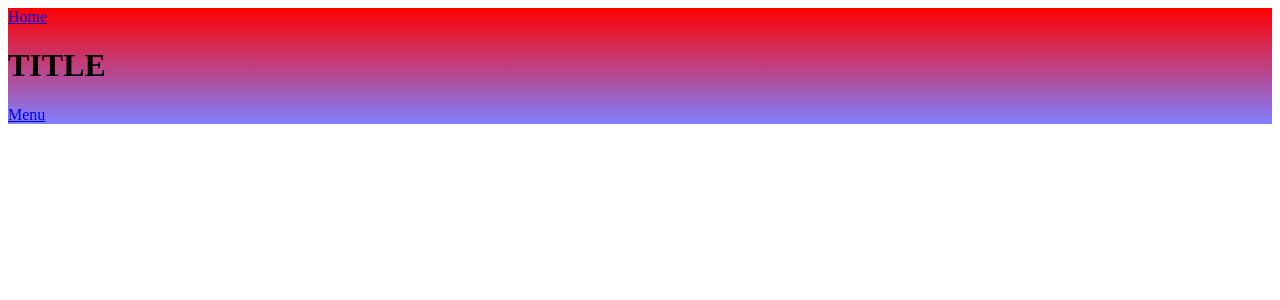
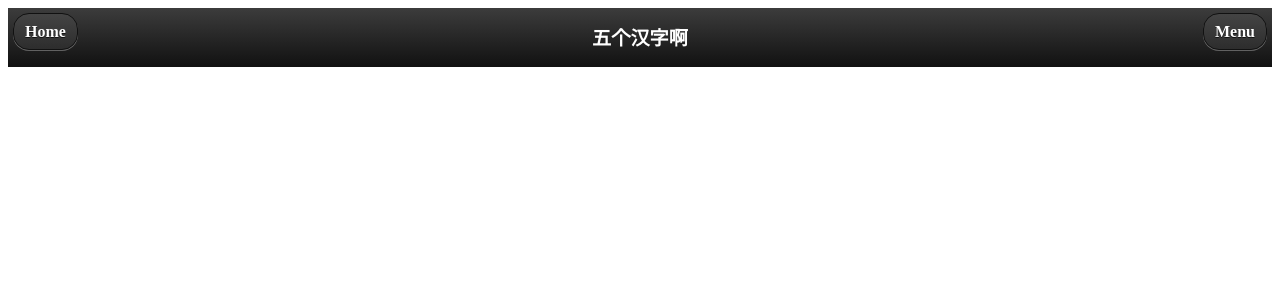
Before and after one commit to jfengsky/jigsaw, a PHP site: page /dpl/dpl.html in a window 1280 px wide. Shown: the top 300 px of the page. Run offline with PHP 8.4, Linux system fonts and the light colour scheme; style sheets or scripts are compiled from the project's sources.

Commit message:
modify dpl

```diff
--- a/assets/css/ui.css
+++ b/assets/css/ui.css
@@ -3,9 +3,80 @@
  * Author: jiangfeng (jfengsky@gmail.com)
  * Update: 2013-05-27 11:18
  */
-/* line 7, ../sass/ui.scss */
+/* line 8, ../sass/ui.scss */
+body {
+  position: relative;
+  -webkit-transition: left .2s ease;
+}
+
+/* line 13, ../sass/ui.scss */
 .header {
-  background: -moz-linear-gradient(top, red, rgba(0, 0, 255, 0.5));
-  background: -webkit-gradient(linear, 0 0, 0 bottom, from(red), to(rgba(0, 0, 255, 0.5)));
-  background: -o-linear-gradient(top, red, rgba(0, 0, 255, 0.5));
+  font-weight: bold;
+  width: 100%;
+  background-image: -webkit-gradient(linear, 50% 0%, 50% 100%, color-stop(0%, #3c3c3c), color-stop(100%, #111111));
+  background-image: -webkit-linear-gradient(#3c3c3c, #111111);
+  background-image: -moz-linear-gradient(#3c3c3c, #111111);
+  background-image: -o-linear-gradient(#3c3c3c, #111111);
+  background-image: linear-gradient(#3c3c3c, #111111);
 }
+/* line 18, ../sass/ui.scss */
+.header a {
+  height: 18px;
+  padding: .55em 11px .5em;
+  border: 1px solid #111;
+  background-color: #333;
+  text-shadow: 0 1px 0 #111;
+  text-decoration: none;
+  color: #fff;
+  box-shadow: 0 1px 0 rgba(255, 255, 255, 0.3);
+  border-radius: 1em;
+  text-align: center;
+  display: inline-block;
+  white-space: nowrap;
+  overflow: hidden;
+  background-image: -webkit-gradient(linear, 50% 0%, 50% 100%, color-stop(0%, #444444), color-stop(100%, #2d2d2d));
+  background-image: -webkit-linear-gradient(#444444, #2d2d2d);
+  background-image: -moz-linear-gradient(#444444, #2d2d2d);
+  background-image: -o-linear-gradient(#444444, #2d2d2d);
+  background-image: linear-gradient(#444444, #2d2d2d);
+}
+/* line 34, ../sass/ui.scss */
+.header a:first-child {
+  position: absolute;
+  top: 5px;
+  left: 5px;
+}
+/* line 39, ../sass/ui.scss */
+.header a:last-child {
+  position: absolute;
+  top: 5px;
+  right: 5px;
+}
+/* line 44, ../sass/ui.scss */
+.header a:hover {
+  border: 1px solid #000;
+  background-color: #444;
+  background-image: -webkit-gradient(linear, 50% 0%, 50% 100%, color-stop(0%, #555555), color-stop(100%, #383838));
+  background-image: -webkit-linear-gradient(#555555, #383838);
+  background-image: -moz-linear-gradient(#555555, #383838);
+  background-image: -o-linear-gradient(#555555, #383838);
+  background-image: linear-gradient(#555555, #383838);
+}
+/* line 49, ../sass/ui.scss */
+.header a:active {
+  background-image: -webkit-gradient(linear, 50% 0%, 50% 100%, color-stop(0%, #202020), color-stop(100%, #2c2c2c));
+  background-image: -webkit-linear-gradient(#202020, #2c2c2c);
+  background-image: -moz-linear-gradient(#202020, #2c2c2c);
+  background-image: -o-linear-gradient(#202020, #2c2c2c);
+  background-image: linear-gradient(#202020, #2c2c2c);
+}
+/* line 54, ../sass/ui.scss */
+.header h1 {
+  width: 100%;
+  display: inline-block;
+  text-align: center;
+  margin: .8em auto .8em;
+  color: #fff;
+  white-space: nowrap;
+  font-size: 1.2em;
+}
--- a/assets/sass/ui.scss
+++ b/assets/sass/ui.scss
@@ -3,9 +3,63 @@
  * Author: jiangfeng (jfengsky@gmail.com)
  * Update: 2013-05-27 11:18
  */
+@import "compass";
+
+body{
+  position:relative;
+  -webkit-transition: left .2s ease;
+}
 
 .header{
-  background:-moz-linear-gradient(top, red, rgba(0, 0, 255, 0.5));
-  background:-webkit-gradient(linear, 0 0, 0 bottom, from(#ff0000), to(rgba(0, 0, 255, 0.5)));
-  background:-o-linear-gradient(top, red, rgba(0, 0, 255, 0.5));
+  font-weight:bold;
+  width:100%;
+  @include background-image(linear-gradient(#3c3c3c, #111));
+
+  a{
+    height:18px;
+    padding:.55em 11px .5em;
+    // padding-left:30px;
+    border:1px solid #111;
+    background-color:#333;
+    text-shadow:0 1px 0 #111;
+    text-decoration:none;
+    color:#fff;
+    box-shadow:0 1px 0 rgba(255, 255, 255, .3);
+    border-radius:1em;
+    text-align:center;
+    display:inline-block;
+    white-space:nowrap;
+    overflow:hidden;
+    @include background-image(linear-gradient(#444, #2d2d2d));
+    &:first-child{
+      position:absolute;
+      top:5px;
+      left:5px;
+    }
+    &:last-child{
+      position:absolute;
+      top:5px;
+      right:5px;
+    }
+    &:hover{
+      border:1px solid #000;
+      background-color:#444;
+      @include background-image(linear-gradient(#555, #383838));
+    }
+    &:active{
+      @include background-image(linear-gradient(#202020, #2c2c2c));
+    }
+  }
+
+  h1{
+    width:100%;
+    display:inline-block;
+    text-align:center;
+    margin:.8em auto .8em;
+    color:#fff;
+    white-space:nowrap;
+    font-size:1.2em
+  }
+
+
 }
--- a/dpl/dpl.html
+++ b/dpl/dpl.html
@@ -2,9 +2,10 @@
 <html>
 <head>
   <meta charset="UTF-8">
+  <meta name="viewport" content="width=device-width, initial-scale=1.0, user-scalable=no"/>
   <title>DPL</title>
-  <link rel="stylesheet" href="assets/css/reset.css">
-  <link rel="stylesheet" href="assets/css/ui.css">
+  <link rel="stylesheet" href="../assets/css/reset.css">
+  <link rel="stylesheet" href="../assets/css/ui.css">
   <script src="assets/libs/jquery.2.0.0.js"></script>
   <script src="assets/libs/underscore.1.4.4.js"></script>
   <script src="assets/libs/backbone.1.0.0.js"></script>
@@ -13,7 +14,7 @@
 
 <div class="header">
     <a href="#" class="btn home">Home</a>
-    <h1>TITLE</h1>
+    <h1>五个汉字啊</h1>
     <a href="#" class="btn gear">Menu</a>
 </div>
 
```
